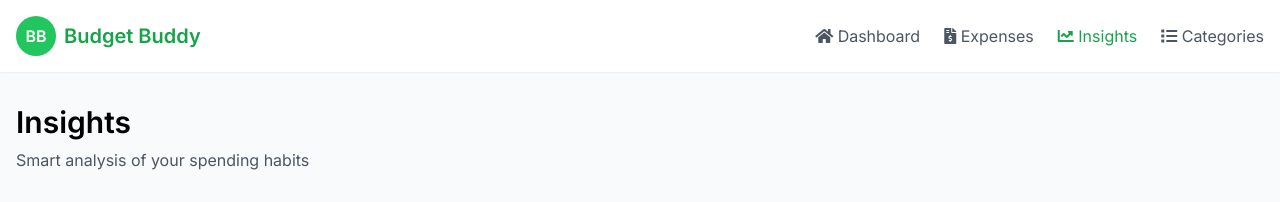
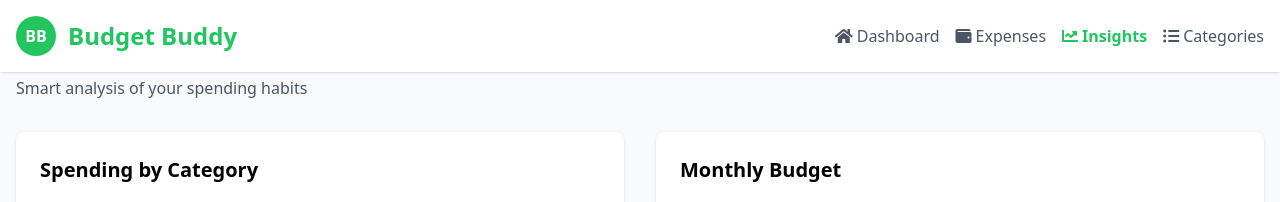
Before and after one commit to Arsenaet/BudgetBuddy, a Flask app: template templates/insights.html in a window 1280 px wide. Shown: the top 202 px of the page. Run offline with Flask 3, Linux system fonts and the light colour scheme; the template is opened without the code that fills it, so the values that code supplies are empty; grey boxes labelled with a size stand in for pictures from a placeholder-image service; parts of the project's set-up code (start-up, migrations or seed data) failed here and were passed over; some libraries are stand-ins or nearby versions.

Commit message:
made final changes to the insights page

```diff
--- a/templates/insights.html
+++ b/templates/insights.html
@@ -1,216 +1,123 @@
 <html lang="en">
 <head>
-  <meta charset="utf-8"/>
-  <meta content="width=device-width, initial-scale=1.0" name="viewport"/>
-  <title>
-   Budget Buddy - Insights
-  </title>
-  <script src="https://cdn.tailwindcss.com">
-  </script>
-  <link href="https://cdnjs.cloudflare.com/ajax/libs/font-awesome/5.15.3/css/all.min.css" rel="stylesheet"/>
-  <link href="https://fonts.googleapis.com/css2?family=Inter:wght@400;600&amp;display=swap" rel="stylesheet"/>
-  <style>
-   body {
-            font-family: 'Inter', sans-serif;
-        }
-  </style>
+    <meta charset="UTF-8">
+    <meta name="viewport" content="width=device-width, initial-scale=1.0">
+    <title>Budget Buddy - Insights</title>
+    <script src="https://cdn.tailwindcss.com"></script>
+    <link rel="stylesheet" href="https://cdnjs.cloudflare.com/ajax/libs/font-awesome/5.15.3/css/all.min.css">
+    <link href="https://fonts.googleapis.com/css2?family=Inter:wght@400;600&display=swap" rel="stylesheet">
 </head>
 <body class="bg-gray-50">
-  <header class="bg-white shadow-sm">
+    <header class="bg-white shadow fixed w-full z-10">
+        <!--the Entire Navbar-->
         <div class="container mx-auto px-4 py-4 flex justify-between items-center">
+
+            <!--the entire title-->
             <div class="flex items-center">
+
+                <!--the icon placeholder-->
                 <div class="bg-green-500 text-white rounded-full w-10 h-10 flex items-center justify-center">
                     <span class="font-bold">
                         BB
                     </span>
                 </div>
-     <span class="ml-2 text-xl font-semibold text-green-600">
+
+                <h1 class="ml-3 text-2xl font-bold text-green-500">
                     Budget Buddy
-     </span>
+                </h1>
             </div>
-    <button class="block md:hidden text-gray-600 focus:outline-none" id="menu-toggle">
-     <i class="fas fa-bars">
-     </i>
-    </button>
-    <nav class="hidden md:flex space-x-6" id="navbar">
-     <a class="text-gray-600 hover:text-green-600" href="#">
-      <i class="fas fa-home">
-      </i>
-      Dashboard
+
+            <!--the rest of the Navbar-->
+            <nav class="flex space-x-4">
+                <a class="text-gray-600 flex items-center" href="dashboard.html">
+                    <!--the icon for the dashboard page-->
+                    <i class="fas fa-home mr-1"></i> Dashboard
                 </a>
-     <a class="text-gray-600 hover:text-green-600" href="#">
-      <i class="fas fa-file-invoice-dollar">
-      </i>
-      Expenses
+                <a class="text-gray-600 flex items-center" href="expenses.html">
+                    <!--the icon for the expenses page-->
+                    <i class="fas fa-wallet mr-1"></i> Expenses
                 </a>
-     <a class="text-green-600" href="#">
-      <i class="fas fa-chart-line">
-      </i>
-      Insights
+                <a class="text-green-500 font-semibold flex items-center" href="insights.html">
+                    <!--the icon for the insights page-->
+                    <i class="fas fa-chart-line mr-1"></i> Insights
                 </a>
-     <a class="text-gray-600 hover:text-green-600" href="#">
-      <i class="fas fa-list">
-      </i>
-      Categories
+                <a class="text-gray-600 flex items-center" href="categories.htmlß">
+                    <!--the icon for the categories page-->
+                    <i class="fas fa-list-ul mr-1"></i> Categories
                 </a>
             </nav>
         </div>
-   <nav class="md:hidden hidden bg-white shadow-sm" id="mobile-menu">
-    <a class="block px-4 py-2 text-gray-600 hover:text-green-600" href="#">
-     <i class="fas fa-home">
-     </i>
-     Dashboard
-    </a>
-    <a class="block px-4 py-2 text-gray-600 hover:text-green-600" href="#">
-     <i class="fas fa-file-invoice-dollar">
-     </i>
-     Expenses
-    </a>
-    <a class="block px-4 py-2 text-green-600" href="#">
-     <i class="fas fa-chart-line">
-     </i>
-     Insights
-    </a>
-    <a class="block px-4 py-2 text-gray-600 hover:text-green-600" href="#">
-     <i class="fas fa-list">
-     </i>
-     Categories
-    </a>
-   </nav>
     </header>
     <main class="container mx-auto px-4 py-8">
-   <h1 class="text-3xl font-semibold mb-2">
-    Insights
-   </h1>
-   <p class="text-gray-600 mb-8">
-    Smart analysis of your spending habits
-   </p>
+        <h1 class="text-3xl font-semibold mb-2">Insights</h1>
+        <p class="text-gray-600 mb-8">Smart analysis of your spending habits</p>
         <div class="grid grid-cols-1 md:grid-cols-2 gap-8 mb-8">
             <div class="bg-white p-6 rounded-lg shadow">
-     <h2 class="text-xl font-semibold mb-4">
-      Spending by Category
-     </h2>
-     <p class="text-gray-600 mb-4">
-      Your expense distribution
-     </p>
-     <img alt="Pie chart showing spending by category" class="mx-auto mb-4" height="300" src="https://storage.googleapis.com/a1aa/image/c4AyrGmOwa5FTGr2G7f4c1RbCrLXyl5MfLCwvXZF4zw.jpg" width="300"/>
+                <h2 class="text-xl font-semibold mb-4">Spending by Category</h2>
+                <p class="text-gray-600 mb-4">Your expense distribution</p>
+                <img src="https://placehold.co/300x300" alt="Pie chart showing spending by category" class="mx-auto mb-4">
                 <ul class="text-gray-600 space-y-2">
-      <li>
-       <span class="inline-block w-4 h-4 bg-green-500 rounded-full mr-2">
-       </span>
-       Food &amp; Dining: $203.00
-      </li>
-      <li>
-       <span class="inline-block w-4 h-4 bg-purple-500 rounded-full mr-2">
-       </span>
-       Entertainment: $47.74
-      </li>
-      <li>
-       <span class="inline-block w-4 h-4 bg-yellow-500 rounded-full mr-2">
-       </span>
-       Transportation: $122.70
-      </li>
-      <li>
-       <span class="inline-block w-4 h-4 bg-orange-500 rounded-full mr-2">
-       </span>
-       Shopping: $128.75
-      </li>
-      <li>
-       <span class="inline-block w-4 h-4 bg-gray-500 rounded-full mr-2">
-       </span>
-       Utilities: $135.20
-      </li>
-      <li>
-       <span class="inline-block w-4 h-4 bg-red-500 rounded-full mr-2">
-       </span>
-       Healthcare: $140.00
-      </li>
-      <li>
-       <span class="inline-block w-4 h-4 bg-blue-500 rounded-full mr-2">
-       </span>
-       Education: $199.99
-      </li>
+                    <li><span class="inline-block w-4 h-4 bg-green-500 rounded-full mr-2"></span> Food & Dining: $203.00</li>
+                    <li><span class="inline-block w-4 h-4 bg-purple-500 rounded-full mr-2"></span> Entertainment: $47.74</li>
+                    <li><span class="inline-block w-4 h-4 bg-yellow-500 rounded-full mr-2"></span> Transportation: $122.70</li>
+                    <li><span class="inline-block w-4 h-4 bg-orange-500 rounded-full mr-2"></span> Shopping: $128.75</li>
+                    <li><span class="inline-block w-4 h-4 bg-gray-500 rounded-full mr-2"></span> Utilities: $135.20</li>
+                    <li><span class="inline-block w-4 h-4 bg-red-500 rounded-full mr-2"></span> Healthcare: $140.00</li>
+                    <li><span class="inline-block w-4 h-4 bg-blue-500 rounded-full mr-2"></span> Education: $199.99</li>
                 </ul>
             </div>
             <div class="bg-white p-6 rounded-lg shadow">
-     <h2 class="text-xl font-semibold mb-4">
-      Monthly Budget
-     </h2>
-     <p class="text-gray-600 mb-4">
-      Your spending progress for March
-     </p>
-     <div class="text-3xl font-semibold text-green-600 mb-2">
-      $977.38 of $2000.00
-     </div>
+                <h2 class="text-xl font-semibold mb-4">Monthly Budget</h2>
+                <p class="text-gray-600 mb-4">Your spending progress for March</p>
+                <div class="text-3xl font-semibold text-green-600 mb-2">$977.38 of $2000.00</div>
                 <div class="w-full bg-gray-200 rounded-full h-2.5 mb-4">
-      <div class="bg-green-500 h-2.5 rounded-full" style="width: 49%">
-      </div>
+                    <div class="bg-green-500 h-2.5 rounded-full" style="width: 49%"></div>
                 </div>
                 <div class="flex justify-between items-center mb-4">
                     <div>
-       <div class="text-2xl font-semibold">
-        $1022.62
+                        <div class="text-2xl font-semibold">$1022.62</div>
+                        <div class="text-gray-600">Remaining</div>
                     </div>
-       <div class="text-gray-600">
-        Remaining
+                    <div>
+                        <div class="text-2xl font-semibold">$340.87</div>
+                        <div class="text-gray-600">Daily Budget</div>
                     </div>
                 </div>
+                <div class="text-gray-600">vs. Last Month: <span class="text-green-600">↓ 0.0% less spending</span></div>
+            </div>
+        </div>
+        <div class="bg-white p-6 rounded-lg shadow mb-8">
+            <h2 class="text-xl font-semibold mb-4">Spending Trend</h2>
+            <p class="text-gray-600 mb-4">How your spending has evolved this month</p>
+            <img src="https://placehold.co/600x300" alt="Line chart showing spending trend over the month" class="mx-auto">
+        </div>
+        <div class="bg-white p-6 rounded-lg shadow mb-8">
+            <h2 class="text-xl font-semibold mb-4">AI Insights</h2>
+            <p class="text-gray-600 mb-4">Smart analysis of your spending habits</p>
+            <div class="flex items-start mb-4">
+                <i class="fas fa-arrow-up text-red-500 text-2xl mr-4"></i>
                 <div>
-       <div class="text-2xl font-semibold">
-        $340.87
+                    <div class="font-semibold">Highest Spending Category</div>
+                    <div class="text-gray-600">Your highest expense category is Food & Dining. You've spent $203.00 in this category.</div>
                 </div>
-       <div class="text-gray-600">
-        Daily Budget
+            </div>
+            <div class="flex items-start">
+                <i class="fas fa-lightbulb text-green-500 text-2xl mr-4"></i>
+                <div>
+                    <div class="font-semibold">Savings Opportunity</div>
+                    <div class="text-gray-600">Based on your spending patterns, you could save $146.61 by reducing discretionary expenses by 15%.</div>
                 </div>
             </div>
         </div>
-     <div class="text-gray-600">
-      vs. Last Month:
-      <span class="text-green-600">
-       ↓ 0.0% less spending
-      </span>
-     </div>
-    </div>
-   </div>
-   <div class="bg-white p-6 rounded-lg shadow mb-8">
-    <h2 class="text-xl font-semibold mb-4">
-     Spending Trend
-    </h2>
-    <p class="text-gray-600 mb-4">
-     How your spending has evolved this month
-    </p>
-    <img alt="Line chart showing spending trend over the month" class="mx-auto" height="300" src="https://storage.googleapis.com/a1aa/image/FwzkIzZFnjcQZImlD6soBiUccFXktzZYJ4A83CbmNfk.jpg" width="600"/>
-   </div>
         <div class="bg-white p-6 rounded-lg shadow">
             <h2 class="text-xl font-semibold mb-4">
-     AI Insights
+             Add Budget Question
             </h2>
-    <p class="text-gray-600 mb-4">
-     Smart analysis of your spending habits
-    </p>
-    <div class="flex items-start mb-4">
-     <i class="fas fa-arrow-up text-red-500 text-2xl mr-4">
-     </i>
-     <div>
-      <div class="font-semibold">
-       Highest Spending Category
-      </div>
-      <div class="text-gray-600">
-       Your highest expense category is Food &amp; Dining. You've spent $203.00 in this category.
-      </div>
-     </div>
-    </div>
-    <div class="flex items-start">
-     <i class="fas fa-lightbulb text-green-500 text-2xl mr-4">
-     </i>
-     <div>
-      <div class="font-semibold">
-       Savings Opportunity
-      </div>
-      <div class="text-gray-600">
-       Based on your spending patterns, you could save $146.61 by reducing discretionary expenses by 15%.
-      </div>
-     </div>
+            <div class="flex">
+                <input class="w-full p-2 border border-gray-300 rounded-l-lg" placeholder="Enter your budget question" type="text"/>
+                <button class="bg-green-500 text-white px-4 py-2 rounded-r-lg">
+                    Ask
+                </button>
             </div>
         </div>
     </main>
```
Also changed, not shown: templates/categories.html (+131 -0 lines). Lines whose indentation alone changed are shown as unchanged.
